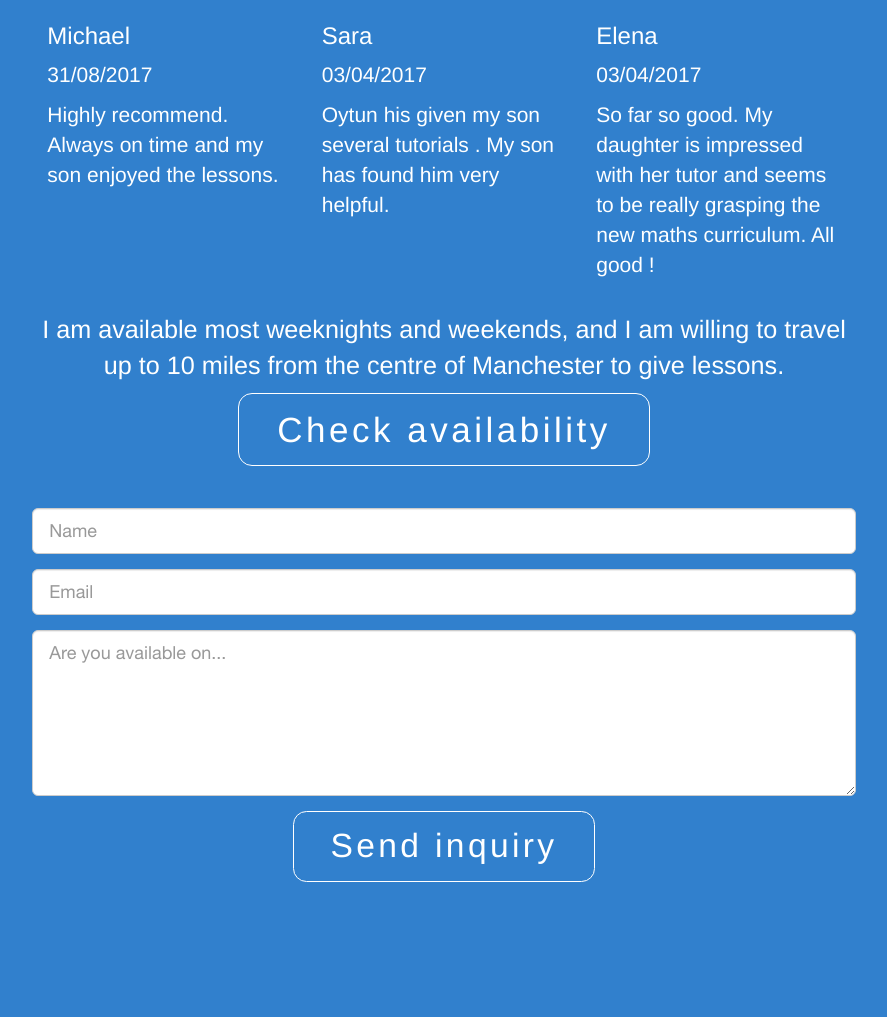
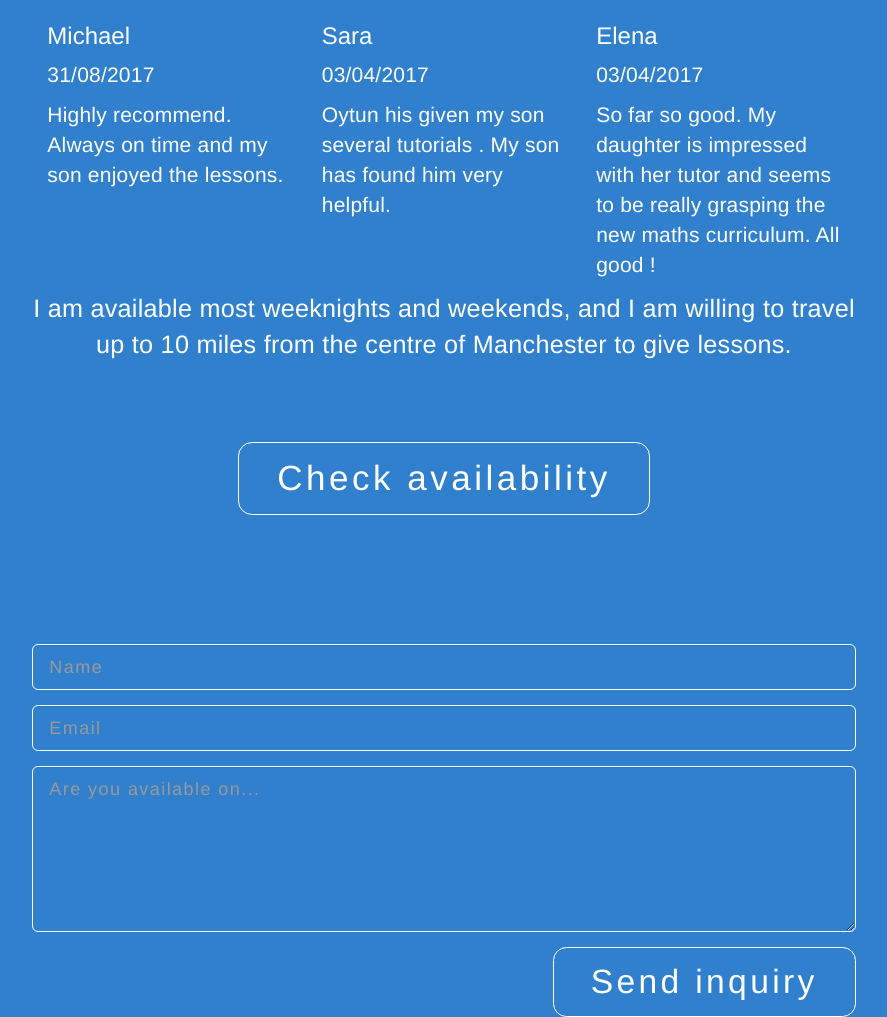
Before and after one commit to Kayra/Oytun-Tutoring, a website: page index.html in a window 1280 px wide. Shown: the part 1413-2430 px from the top of the page, without its empty margins (196-1083 px from the left). Before the commit the page ends 2295 px from the top, so only its background shows below. Drawn offline with nearby package versions, Linux system fonts and the light colour scheme; files whose address does not match are found by name.

Commit message:
Updated styles

```diff
--- a/index.html
+++ b/index.html
@@ -68,7 +68,7 @@
             </section>
 
 
-            <section class="availability-footer">
+            <section class="availability">
 
                 <p>I am available most weeknights and weekends, and I am willing to travel up to 10 miles from the centre of Manchester to give lessons.</p>
 
@@ -98,7 +98,7 @@
                               placeholder="Are you available on..."></textarea>
                     </div>
 
-                    <div class="center-button">
+                    <div class="right-button">
                         <button type="submit">Send inquiry</button>
                     </div>
 
--- a/styles/sass/styles.sass
+++ b/styles/sass/styles.sass
@@ -1,6 +1,16 @@
+@mixin placeholder()
+  input::-webkit-input-placeholder
+    @content
+  input:-moz-placeholder
+    @content
+  input::-moz-placeholder
+    @content
+  input:-ms-input-placeholder
+    @content
+
 @font-face
     font-family: "Helvetica Neue"
-    src: url('resources/fonts/HelveticaNeue.ttf')
+    src: url('../../assets/fonts/HelveticaNeue.ttf')
 
 @font-face
     font-family: "Cardo", serif
@@ -25,6 +35,9 @@ h2
 .center-button
     text-align: center
 
+.right-button
+    text-align: right
+
 button
     background-color: #3180CD
     color: white
@@ -47,7 +60,8 @@ button
 p
     font-family: "Helvetica Neue", sans-serif
     font-size: 1.8em
-    font-weight: 300
+    font-weight: 200
+    letter-spacing: 0.01em
     text-align: center
 
 .review p
@@ -68,13 +82,24 @@ p
 .contact-form
     font-size: 1.2em
 
-.availability-footer
-    margin-top: 27em
-    margin-bottom: 3em
+    input, textarea
+        background-color: #3180CD
+        color: white
+        border-color: white
+        font-family: "Helvetica Neue", sans-serif
+        letter-spacing: 0.08em
+        font-weight: 200
 
-.availability-footer .availability
-    margin-top: 3em
-    margin-bottom: 5em
+        @include placeholder()
+          color: red
+
+.availability
+    margin-top: 25em
+    margin-bottom: 8em
+
+.availability .avail
+    margin-top: 2em
+    margin-bottom: 0.5em
 
 
 // Tablet
```
Also changed, not shown: styles/css/styles.css, 1 other file.
